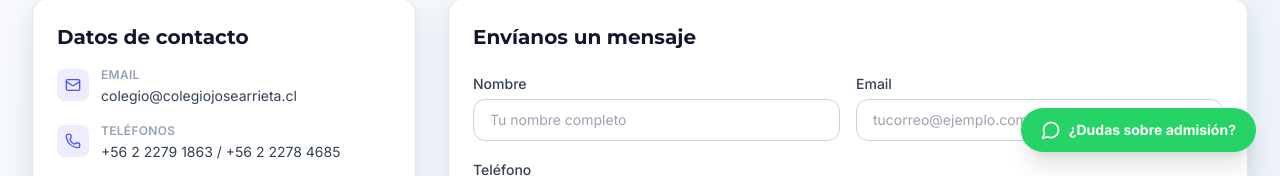
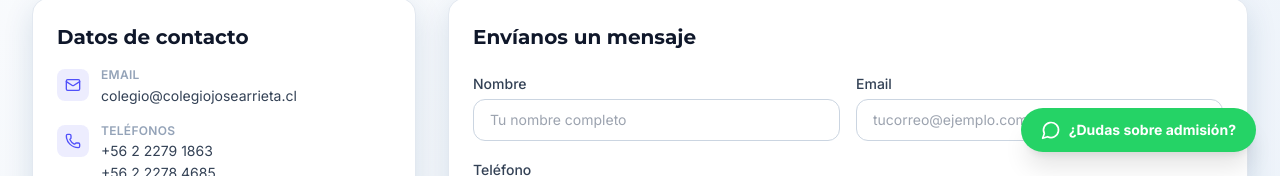
Before and after one commit to RIDSdiseno/colegio-jose-arrieta-frontend-v2, a React (Vite) app: page /contacto in a window 1280 px wide. Shown: the part 624-800 px from the top of the page. Built offline with nearby package versions, Linux system fonts and the light colour scheme; no server answers.

Commit message:
Arreglos

```diff
--- a/src/pages/Contacto.jsx
+++ b/src/pages/Contacto.jsx
@@ -26,8 +26,10 @@ const contactItems = [
   {
     icon: Phone,
     label: "Teléfonos",
-    value: "+56 2 2279 1863 / +56 2 2278 4685",
-    href: "tel:+56222791863",
+    links: [
+      { value: "+56 2 2279 1863", href: "tel:+56222791863" },
+      { value: "+56 2 2278 4685", href: "tel:+56222784685" },
+    ],
   },
   {
     icon: MessageCircle,
@@ -109,14 +111,26 @@ function Contacto() {
             <div className="rounded-2xl border border-slate-200 bg-white p-6 shadow-soft">
               <h2 className="font-heading text-xl font-bold text-slate-900">Datos de contacto</h2>
               <ul className="mt-4 space-y-4">
-                {contactItems.map(({ icon: Icon, label, value, href }) => (
+                {contactItems.map(({ icon: Icon, label, value, href, links }) => (
                   <li key={label} className="flex items-start gap-3">
                     <div className="mt-0.5 flex h-8 w-8 shrink-0 items-center justify-center rounded-lg bg-primary/10">
                       <Icon className="h-4 w-4 text-primary" />
                     </div>
                     <div>
                       <p className="text-xs font-semibold uppercase tracking-wide text-slate-400">{label}</p>
-                      {href ? (
+                      {links ? (
+                        <div className="mt-0.5 flex flex-col gap-0.5">
+                          {links.map((l) => (
+                            <a
+                              key={l.href}
+                              href={l.href}
+                              className="text-sm text-slate-700 transition hover:text-primary"
+                            >
+                              {l.value}
+                            </a>
+                          ))}
+                        </div>
+                      ) : href ? (
                         <a
                           href={href}
                           target={href.startsWith("http") ? "_blank" : undefined}
--- a/src/pages/Home.jsx
+++ b/src/pages/Home.jsx
@@ -14,7 +14,7 @@ function Home() {
   return (
     <>
       <Helmet>
-        <title>Colegio José Arrieta — Mejor Colegio en La Reina, Santiago | Admisión 2026</title>
+        <title>Colegio José Arrieta — Educación Integral en La Reina, Santiago | Admisión 2026</title>
         <meta
           name="description"
           content="Colegio José Arrieta: uno de los mejores colegios subvencionados en La Reina, Santiago. Más de 50 años formando alumnos con educación integral, inglés desde Pre-Kínder y valores. Admisión 2026 abierta."
```
